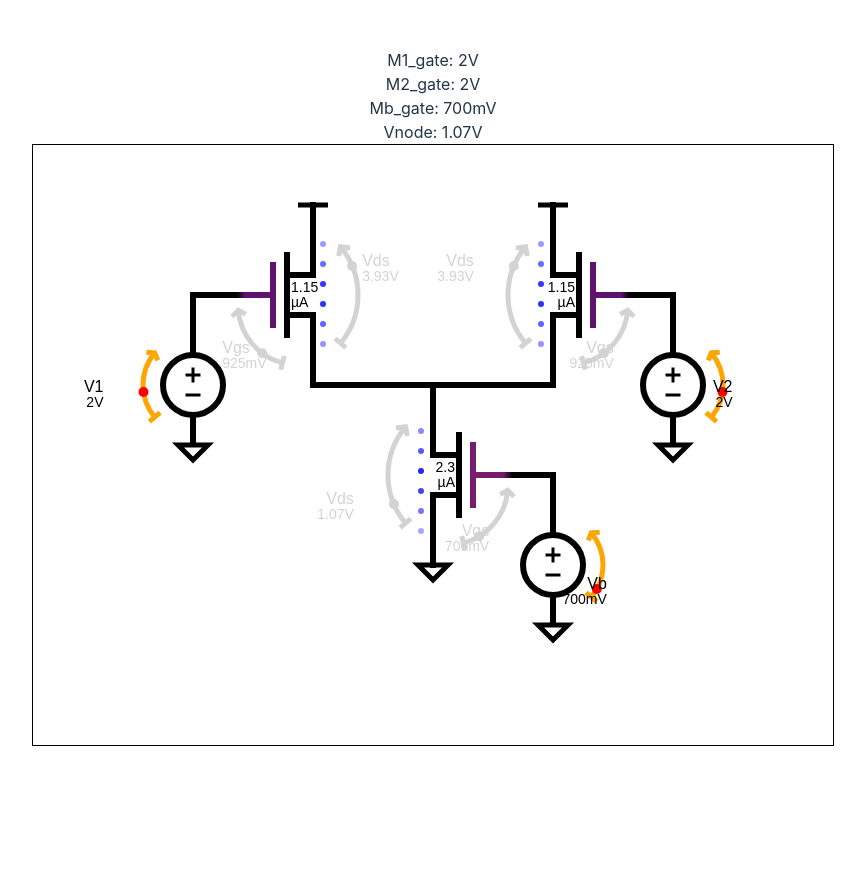
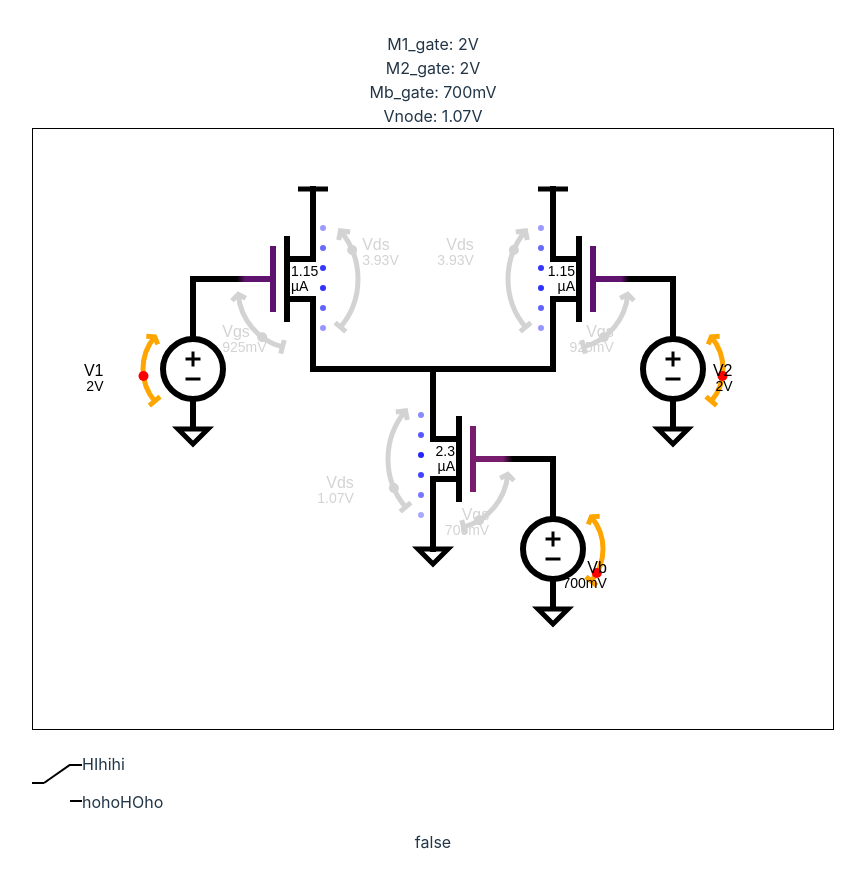
Before and after one commit to teykamp/mosfet, a Vue app: page / in a window 1280 px wide. Shown: the whole page, without its empty margins (207-1072 px from the left). Before the commit the page ends 800 px from the top, so only its background shows below. Built offline with nearby package versions, Linux system fonts and the light colour scheme.

Commit message:
add switch toggle

```diff
--- a/src/App.vue
+++ b/src/App.vue
@@ -1,9 +1,15 @@
 <template>
   <div>
     <Diagram />
+    <Switch v-model="test" :label-up="'HIhihi'" :label-down="'hohoHOho'"/>
+    {{ test }}
   </div>
 </template>
 
 <script setup lang="ts">
 import Diagram from './components/Diagram.vue'
+import Switch from './components/Switch.vue'
+import { ref } from 'vue'
+
+const test = ref(false)
 </script>
--- /dev/null
+++ b/src/components/Switch.vue
@@ -0,0 +1,38 @@
+<template>
+  <div @click="toggle" style="cursor: pointer;">
+    <div style="display: flex; margin-bottom: -30px;">
+      <div style="width: 10px; height: 0; margin-top: 28px; border: 1px solid black; margin-left: 38px;"></div>
+      <p>{{ props.labelUp }}</p>
+    </div>
+    <div style="margin-top: 20px;  margin-bottom: 20px; display: flex;">
+      <div style="width: 10px; border: 1px solid black;"></div>
+      <div
+        :style="`width: 30px; border: 1px solid black; transform: rotate(${props.modelValue ? '35deg' : '-35deg'}); transform-origin: 0% 50%`">
+      </div>
+    </div>
+    <div style="display: flex; margin-top: -30px;">
+      <div style="width: 10px; height: 0; margin-top: 26px; border: 1px solid black; margin-left: 38px;"></div>
+      <p>{{ props.labelDown }}</p>
+    </div>
+  </div>
+</template>
+
+<script setup lang='ts'>
+const props = defineProps<{
+  modelValue: boolean,
+  labelUp: string,
+  labelDown: string
+}>()
+
+const emit = defineEmits<{
+  (event: 'update:modelValue', value: boolean): void
+}>()
+
+const toggle = () => {
+  emit('update:modelValue', !props.modelValue)
+}
+</script>
+
+<style scoped>
+
+</style>
```
